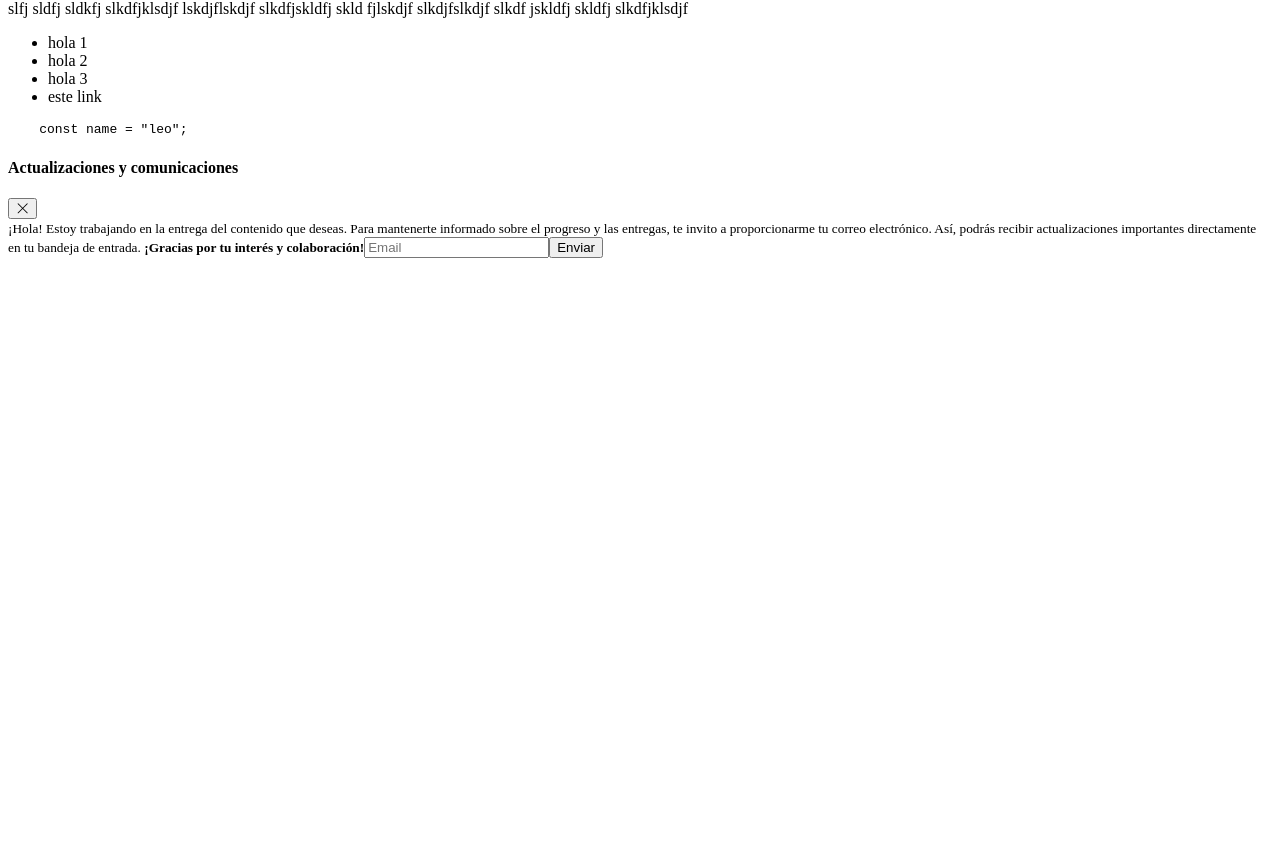
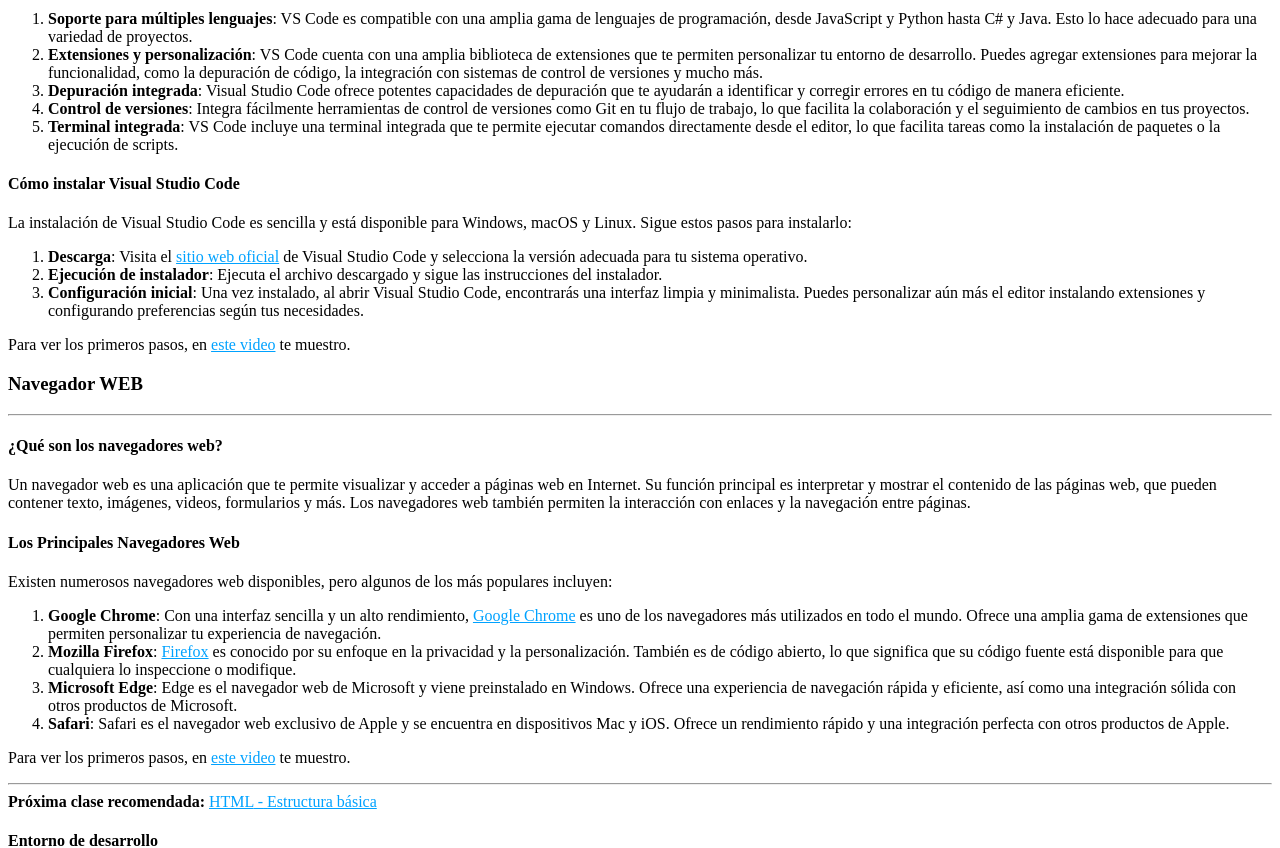
Before and after one commit to leosbelpoll/how-to-program, a Next.js app: page /courses/1/classes/1 in a window 1280 px wide. Shown: the part 953-1801 px from the top of the page. Before the commit the page ends 1219 px from the top, so only its background shows below. Built offline with nearby package versions, Linux system fonts and the light colour scheme; no server answers.

Commit message:
Adding some content to first HTML class and improving a bit the class details

```diff
--- a/components/class-details.jsx
+++ b/components/class-details.jsx
@@ -1,16 +1,37 @@
 import React, { useContext } from "react";
-import { DARK_THEME, LANGUAGE_SPANISH, LanguageContext, ThemeContext } from "./layout";
+import {
+  DARK_THEME,
+  LANGUAGE_SPANISH,
+  LanguageContext,
+  ThemeContext,
+} from "./layout";
 import remarkGfm from "remark-gfm";
 import ReactMarkdown from "react-markdown";
 import classNames from "classnames";
 import { normalizeStringLiteral } from "../utils/string";
+import { courses } from "../data/data";
 
-export function ClassDetails({ isFullScreen, title, video, content }) {
-    const { language } = useContext(LanguageContext);
-    const { theme } = useContext(ThemeContext);
+export function ClassDetails({
+  isFullScreen,
+  title,
+  description,
+  video,
+  content,
+  nextRecommendedClass,
+}) {
+  const { language } = useContext(LanguageContext);
+  const { theme } = useContext(ThemeContext);
+
+  let nextRecommendedCourse;
+
+  if (nextRecommendedClass) {
+    nextRecommendedCourse = courses.find(
+      (course) => course.id === nextRecommendedClass.courseId
+    );
+  }
 
   return (
-    <>
+    <div className="class-details mb-3">
       {!isFullScreen && (
         <iframe
           className="rounded"
@@ -44,13 +65,28 @@
         )}
       </div>
       <div className="mt-3">
+        <p>{description[language]}</p>
+      </div>
+      <div className="mt-2">
         {content && (
           <ReactMarkdown
             children={normalizeStringLiteral(content[language])}
             remarkPlugins={[remarkGfm]}
           />
         )}
+        {nextRecommendedClass && (
+          <>
+            <hr />
+            <strong>Próxima clase recomendada:</strong>{" "}
+            <a
+              href={`/courses/${nextRecommendedClass.courseId}/classes/${nextRecommendedClass.id}`}
+            >
+              {nextRecommendedCourse.title[language]} -{" "}
+              {nextRecommendedClass.title[language]}
+            </a>
+          </>
+        )}
       </div>
-    </>
+    </div>
   );
 }
--- a/components/horizontal-card.jsx
+++ b/components/horizontal-card.jsx
@@ -40,7 +40,7 @@
                 <p className="card-title">{title[language]}</p>
               </strong>
               <small className="card-text text-secondary">
-                {description[language].slice(0, 50)} ...
+                {description[language]?.slice(0, 50)} ...
               </small>
             </div>
           </div>
--- a/components/modal.jsx
+++ b/components/modal.jsx
@@ -30,7 +30,16 @@
               "text-bg-dark": theme === DARK_THEME,
             })}
           >
-            <h4>{title[language]}</h4>
+            {fullscreen ? (
+              <div className="container">
+                <h4>{title[language]}</h4>
+              </div>
+            ) : (
+              <>
+                <h4>{title[language]}</h4>
+              </>
+            )}
+
             <button
               type="button"
               className={classNames("btn btn-light", {
@@ -47,7 +56,11 @@
               "text-bg-dark": theme === DARK_THEME,
             })}
           >
-            {children}
+            {fullscreen ? (
+              <div className="container">{children}</div>
+            ) : (
+              <>{children}</>
+            )}
           </div>
         </div>
       </div>
--- a/data/data.js
+++ b/data/data.js
@@ -50,21 +50,58 @@
       es: "Entorno de desarrollo",
       en: "Development environment",
     },
+    description: {
+      es: "¿Quieres adentrarte en el mundo del desarrollo web y crear tus propias páginas HTML? Aquí te guio paso a paso a través del proceso de configuración del entorno de desarrollo HTML utilizando las herramientas escenciales.",
+      en: "Do you want to enter the world of web development and create your own HTML pages? Here I guide you step by step through the process of setting up the HTML development environment using the essential tools.",
+    },
     video: {
       es: "https://www.youtube.com/embed/ZwnAuRC1FtA?si=opSz5IRSdNsV43mT",
     },
     content: {
       es: `
-          slfj sldfj sldkfj slkdfjklsdjf lskdjflskdjf slkdfjskldfj skld fjlskdjf slkdjfslkdjf slkdf jskldfj skldfj slkdfjklsdjf
+          Vamos a necesitar dos herramientas. Un editor de código y un navegador para visualizar nuestras páginas web. Como editor de código vamos a estar usand Visual Studio Code o más conocido como VS Code y como navegador puedes usar alguno que ya esté instalado en tu computadora, pero actualmente la mayoría de programadores web usan el [Chrome](https://www.google.com/intl/es_es/chrome/).
 
-          - hola 1
-          - hola 2
-          - hola 3
-          - [este link](https://www.google.com)
+          ### VS Code
+          ---
 
-          \`\`\`ts
-              const name = "leo";
-          \`\`\`
+          #### ¿Para qué sirve Visual Studio Code?
+
+          Visual Studio Code es una herramienta versátil que puede utilizarse para desarrollar una amplia variedad de aplicaciones y proyectos. Algunas de sus características y usos más destacados incluyen:
+
+          1. **Soporte para múltiples lenguajes**: VS Code es compatible con una amplia gama de lenguajes de programación, desde JavaScript y Python hasta C# y Java. Esto lo hace adecuado para una variedad de proyectos.
+          2. **Extensiones y personalización**: VS Code cuenta con una amplia biblioteca de extensiones que te permiten personalizar tu entorno de desarrollo. Puedes agregar extensiones para mejorar la funcionalidad, como la depuración de código, la integración con sistemas de control de versiones y mucho más.
+          3. **Depuración integrada**: Visual Studio Code ofrece potentes capacidades de depuración que te ayudarán a identificar y corregir errores en tu código de manera eficiente.
+          4. **Control de versiones**: Integra fácilmente herramientas de control de versiones como Git en tu flujo de trabajo, lo que facilita la colaboración y el seguimiento de cambios en tus proyectos.
+          5. **Terminal integrada**: VS Code incluye una terminal integrada que te permite ejecutar comandos directamente desde el editor, lo que facilita tareas como la instalación de paquetes o la ejecución de scripts.
+
+          #### Cómo instalar Visual Studio Code
+
+          La instalación de Visual Studio Code es sencilla y está disponible para Windows, macOS y Linux. Sigue estos pasos para instalarlo:
+
+          1. **Descarga**: Visita el [sitio web oficial](https://code.visualstudio.com/) de Visual Studio Code y selecciona la versión adecuada para tu sistema operativo.
+          2. **Ejecución de instalador**: Ejecuta el archivo descargado y sigue las instrucciones del instalador.
+          3. **Configuración inicial**: Una vez instalado, al abrir Visual Studio Code, encontrarás una interfaz limpia y minimalista. Puedes personalizar aún más el editor instalando extensiones y configurando preferencias según tus necesidades.
+
+
+          Para ver los primeros pasos, en [este video](https://youtu.be/ZwnAuRC1FtA?t=102) te muestro.
+
+          ### Navegador WEB
+          ---
+
+          #### ¿Qué son los navegadores web?
+
+          Un navegador web es una aplicación que te permite visualizar y acceder a páginas web en Internet. Su función principal es interpretar y mostrar el contenido de las páginas web, que pueden contener texto, imágenes, videos, formularios y más. Los navegadores web también permiten la interacción con enlaces y la navegación entre páginas.
+
+          #### Los Principales Navegadores Web
+
+          Existen numerosos navegadores web disponibles, pero algunos de los más populares incluyen:
+
+          1. **Google Chrome**:  Con una interfaz sencilla y un alto rendimiento, [Google Chrome](https://www.google.com/intl/es_es/chrome/) es uno de los navegadores más utilizados en todo el mundo. Ofrece una amplia gama de extensiones que permiten personalizar tu experiencia de navegación.
+          2. **Mozilla Firefox**: [Firefox](https://www.mozilla.org/es-ES/firefox/new/) es conocido por su enfoque en la privacidad y la personalización. También es de código abierto, lo que significa que su código fuente está disponible para que cualquiera lo inspeccione o modifique.
+          3. **Microsoft Edge**: Edge es el navegador web de Microsoft y viene preinstalado en Windows. Ofrece una experiencia de navegación rápida y eficiente, así como una integración sólida con otros productos de Microsoft.
+          4. **Safari**: Safari es el navegador web exclusivo de Apple y se encuentra en dispositivos Mac y iOS. Ofrece un rendimiento rápido y una integración perfecta con otros productos de Apple.
+
+          Para ver los primeros pasos, en [este video](https://youtu.be/ZwnAuRC1FtA?t=256) te muestro.
         `,
 
       en: `
@@ -86,6 +123,10 @@
       es: "Estructura básica",
       en: "Basic structure",
     },
+    description: {
+      es: "Esta es mi descripcion",
+      en: "This is my description",
+    },
     video: {
       es: "https://www.youtube.com/embed/1L_ZrxDami4?si=paaLhJzGi-408Oqr",
     },
@@ -96,6 +137,10 @@
     title: {
       es: "Herramienta de desarrolladores",
       en: "DevOps tools",
+    },
+    description: {
+      es: "Esta es mi descripcion",
+      en: "This is my description",
     },
     video: {
       es: "https://www.youtube.com/embed/X9ngOAyNjCA?si=TxUgRznxaPeMJInV",
@@ -108,6 +153,10 @@
       es: "Textos",
       en: "Text",
     },
+    description: {
+      es: "Esta es mi descripcion",
+      en: "This is my description",
+    },
     video: {
       es: "https://www.youtube.com/embed/Ta7JUgMfcr0?si=bF-SPd73IV3mXlc6",
     },
@@ -118,6 +167,10 @@
     title: {
       es: "Listas",
       en: "List",
+    },
+    description: {
+      es: "Esta es mi descripcion",
+      en: "This is my description",
     },
     video: {
       es: "https://www.youtube.com/embed/0a8kjLjNfh4?si=Q9GODj7ncU3RhPuX",
@@ -130,6 +183,10 @@
       es: "Navegación",
       en: "Navigation",
     },
+    description: {
+      es: "Esta es mi descripcion",
+      en: "This is my description",
+    },
     video: {
       es: "https://www.youtube.com/embed/4BiyEG_OWsE?si=jITsFhhGh5sit5OP",
     },
@@ -140,6 +197,10 @@
     title: {
       es: "Imágenes",
       en: "Images",
+    },
+    description: {
+      es: "Esta es mi descripcion",
+      en: "This is my description",
     },
     video: {
       es: "https://www.youtube.com/embed/5fPZRK6WauE?si=OH89Fd4supajTdxC",
@@ -152,6 +213,10 @@
       es: "Tablas",
       en: "Tables",
     },
+    description: {
+      es: "Esta es mi descripcion",
+      en: "This is my description",
+    },
     video: {
       es: "https://www.youtube.com/embed/l3CLCfyHAWg?si=9dwcA-ddjHo6_Ur",
     },
@@ -162,6 +227,10 @@
     title: {
       es: "Formularios",
       en: "Forms",
+    },
+    description: {
+      es: "Esta es mi descripcion",
+      en: "This is my description",
     },
     video: {
       es: "https://www.youtube.com/embed/-Il58AlPvs0?si=2rlmZ-p6s6OrvtmQ",
@@ -174,6 +243,10 @@
       es: "HTML 5",
       en: "HTML 5",
     },
+    description: {
+      es: "Esta es mi descripcion",
+      en: "This is my description",
+    },
     video: {
       es: "https://www.youtube.com/embed/1YoGeG7ikuY?si=_4YyAlrXszGadwiu",
     },
@@ -184,6 +257,10 @@
     title: {
       es: "Que sigue?",
       en: "What's next?",
+    },
+    description: {
+      es: "Esta es mi descripcion",
+      en: "This is my description",
     },
     video: {
       es: "https://www.youtube.com/embed/9KF4ZzL4_qw?si=Qt01b39_Mvfk5qah",
--- a/pages/courses/[courseId]/classes/[id].jsx
+++ b/pages/courses/[courseId]/classes/[id].jsx
@@ -30,7 +30,9 @@
 
   if (!currentClass) return <h3>No classe with id: {pClassId}</h3>;
 
-  const { video, content, title } = currentClass;
+  const { video, content, title, description } = currentClass;
+
+  const nextRecommendedClass = foundClasses.find((clas) => clas.id === pClassId + 1);
 
   return (
     <Layout>
@@ -44,13 +46,15 @@
             <ClassList classes={foundClasses} />
           </div>
           <div className="col-5 mt-4">
-            <ClassDetails content={content} title={title} video={video} />
+            <ClassDetails content={content} title={title} video={video} description={description} nextRecommendedClass={nextRecommendedClass} />
             <Modal title={title} id="fullScreenClassModal" fullscreen scrollable>
               <ClassDetails
                 content={content}
                 title={title}
+                description={description}
                 video={video}
                 isFullScreen
+                nextRecommendedClass={nextRecommendedClass}
               />
             </Modal>
           </div>
--- a/pages/courses/[courseId]/classes/index.jsx
+++ b/pages/courses/[courseId]/classes/index.jsx
@@ -28,7 +28,6 @@
   const { video, title, description } = currentCourse;
 
   return (
-    <Layout>
     <div className="px-4">
       <div className="row">
         <div className="col-3 position-relative">
@@ -38,11 +37,11 @@
           <Search />
           {classes
             .filter((clas) => clas.courseId === id)
-              .map(({ title, thumbnail, id: classId }) => (
+            .map(({ title, description, thumbnail, id: classId }) => (
               <div className="mb-4">
                 <HorizontalCard
                   title={title}
-                    description={""}
+                  description={description}
                   thumbnail={thumbnail || currentCourse.thumbnail}
                   link={`/courses/${id}/classes/${classId}`}
                 />
@@ -56,7 +55,6 @@
         </div>
       </div>
     </div>
-    </Layout>
   );
 }
 
--- a/public/styles/globals.css
+++ b/public/styles/globals.css
@@ -106,3 +106,8 @@
     background: #eeeeee !important;
     color: #292929;
 }
+
+.class-details a {
+    color: rgb(0, 162, 255);
+    text-decoration: underline;
+}
```
Lines whose indentation alone changed are shown as unchanged.
